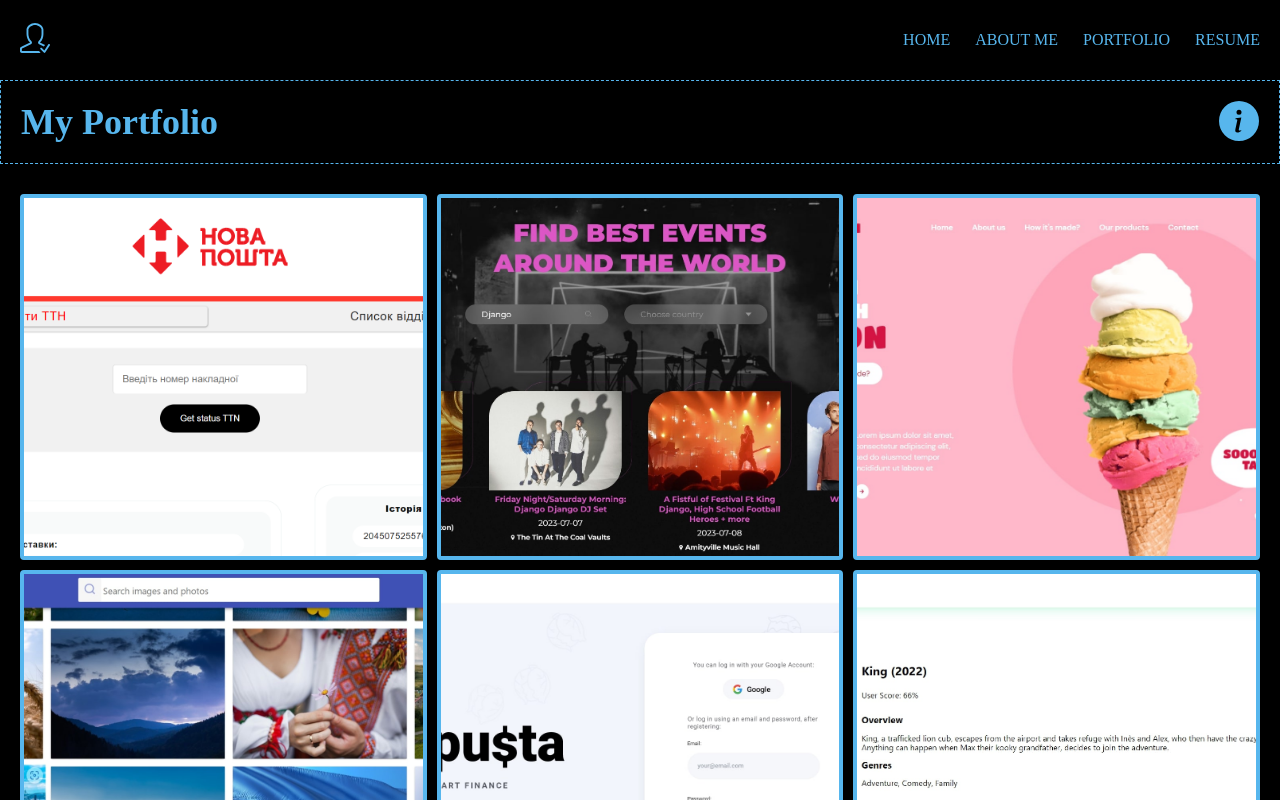
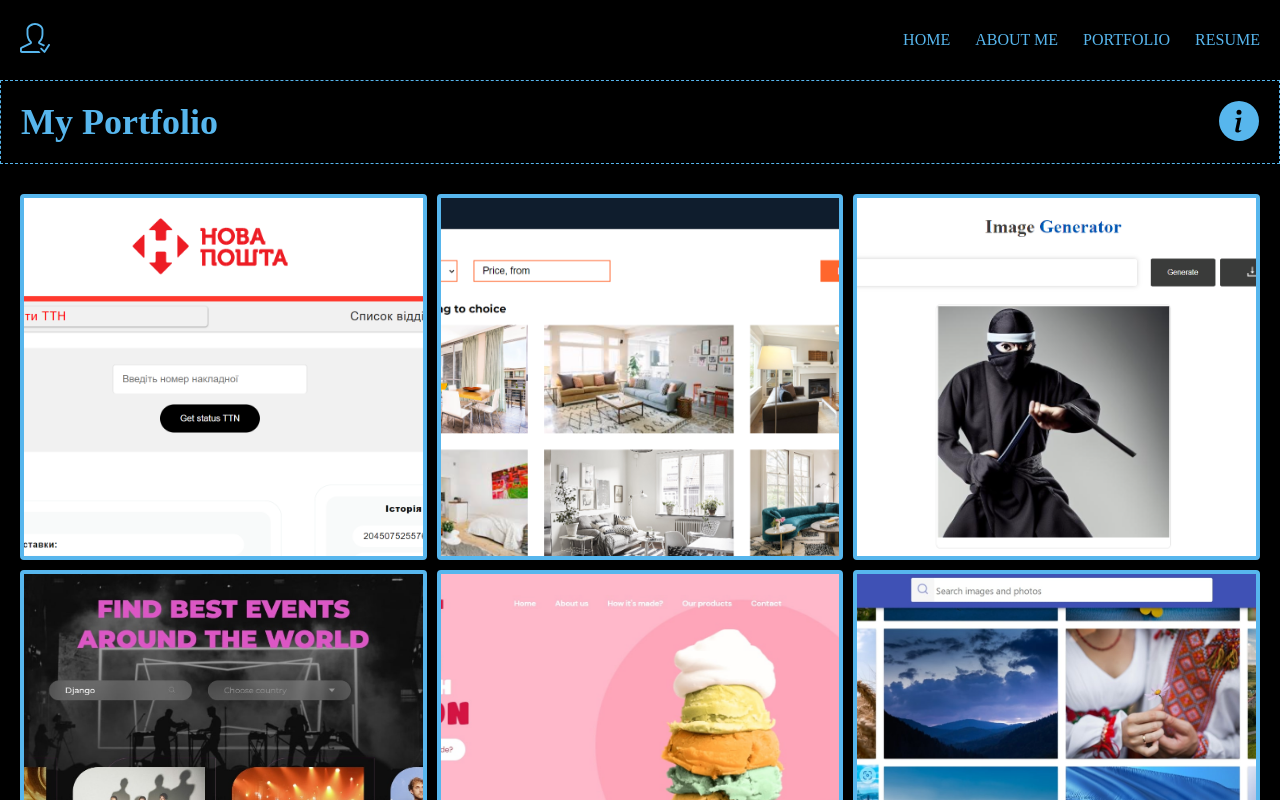
Before and after one commit to Dimka1989k/portfolio, a React (Create React App) app: page /myportfolio in a window 1280 px wide. Shown: the top 800 px of the page. Built offline with nearby package versions, Linux system fonts and the light colour scheme.

Commit message:
add prolects

```diff
--- a/src/containers/portfolio/index.jsx
+++ b/src/containers/portfolio/index.jsx
@@ -15,6 +15,8 @@ import image11 from "../../images/Weather.png";
 import image12 from "../../images/hounter.png";
 import image13 from "../../images/HomeProject.png";
 import image14 from "../../images/Post.png";
+import image15 from "../../images/Generator.png";
+import image16 from "../../images/GOHOME.png";
 
 import "./styles.scss";
 
@@ -28,6 +30,24 @@ const portfolioData = [
     description:
       "The application for searching branch locations and their shedule, as well as tracking the status of shipment tracking numbers (TTN).",
     tech: "[React, RTK, Styled-Components]",
+  },
+  {
+    id: 2,
+    name: "Gohome",
+    image: image16,
+    link: "https://dimka1989k.github.io/gohome-vue-project/",
+    linkHithub: "https://github.com/Dimka1989k/gohome-vue-project",
+    description: "Simple Apartment Booking Websit",
+    tech: "[Vue.js, Vuex, SCSS]",
+  },
+  {
+    id: 1,
+    name: "Image Generator",
+    image: image15,
+    link: "https://dimka1989k.github.io/image-generator/",
+    linkHithub: "https://github.com/Dimka1989k/image-generator",
+    description: "Simple Image Generator",
+    tech: "[React, CSS]",
   },
   {
     id: 2,
```
Also changed, not shown: src/images/GOHOME.png (added), src/images/Generator.png (added).
